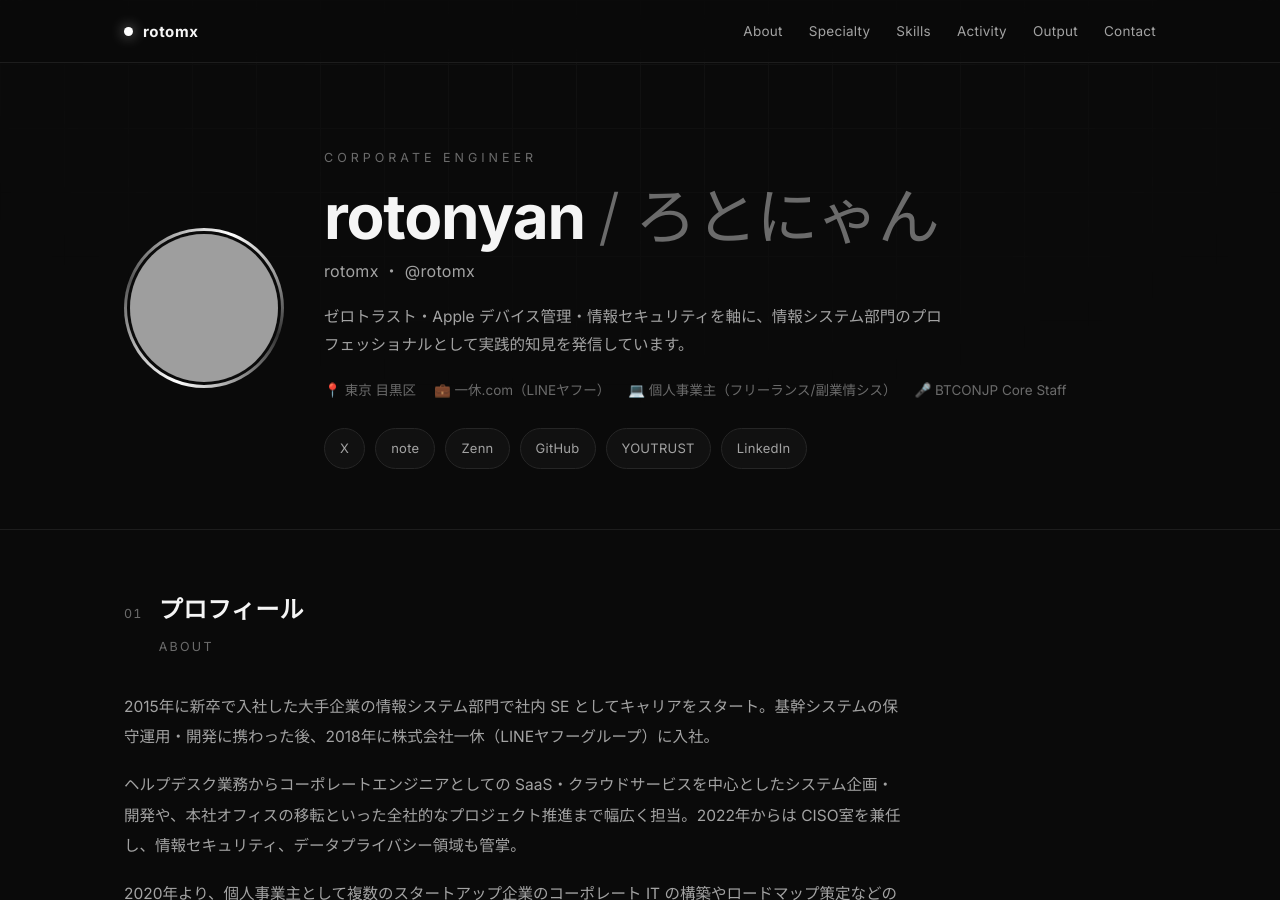
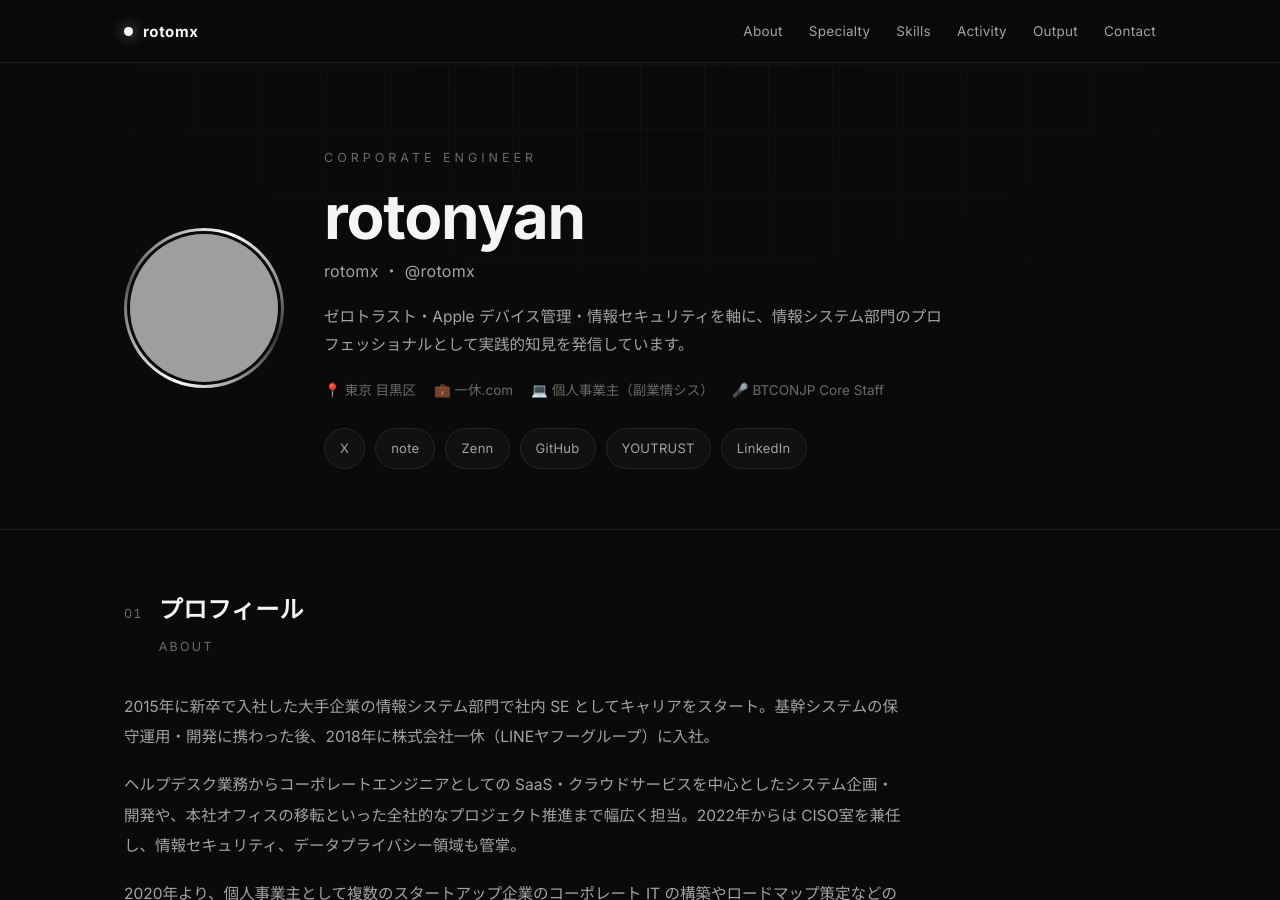
Before and after one commit to rotomx/rotomx.github.io, a Jekyll site: the page index.html, which Jekyll copies as it is, in a window 1280 px wide and 900 px high. Built offline with Jekyll 4.4.1, drawn with Linux system fonts in a browser that asks for light colours; grey boxes are pictures that could not be loaded.

Commit message:
Update index.html

```diff
--- a/index.html
+++ b/index.html
@@ -3,12 +3,12 @@
 <head>
 <meta charset="UTF-8" />
 <meta name="viewport" content="width=device-width, initial-scale=1.0" />
-<title>rotonyan / ろとにゃん — Portfolio</title>
-<meta name="description" content="rotomx / ろとにゃん のポートフォリオ。コーポレートエンジニア・情シス・CISO室。ゼロトラスト、Jamf、Apple デバイス管理、ISMS。" />
+<title>rotonyan — Portfolio</title>
+<meta name="description" content="rotomx / rotonyan のポートフォリオ" />
 <meta name="theme-color" content="#0a0a0a" />
 <meta property="og:type" content="website" />
-<meta property="og:title" content="rotonyan / ろとにゃん — Portfolio" />
-<meta property="og:description" content="コーポレートエンジニア・情シス・CISO室。実践的知見を発信。" />
+<meta property="og:title" content="rotonyan — Portfolio" />
+<meta property="og:description" content="コーポレートエンジニア rotonyan のポートフォリオサイト。" />
 <meta property="og:url" content="https://rotomx.github.io/" />
 <meta property="og:image" content="https://pbs.twimg.com/profile_images/2042805495262777344/cSh9aIG8_400x400.jpg" />
 <meta name="twitter:card" content="summary" />
@@ -220,13 +220,13 @@
       </div>
       <div>
         <div class="eyebrow">Corporate Engineer</div>
-        <h1 class="name">rotonyan <span>/ ろとにゃん</span></h1>
+        <h1 class="name">rotonyan</h1>
         <div class="handle">rotomx ・ @rotomx</div>
         <p class="tagline">ゼロトラスト・Apple デバイス管理・情報セキュリティを軸に、情報システム部門のプロフェッショナルとして実践的知見を発信しています。</p>
         <div class="meta-row">
           <span>📍 東京 目黒区</span>
-          <span>💼 一休.com（LINEヤフー）</span>
-          <span>💻️ 個人事業主（フリーランス/副業情シス）</span>
+          <span>💼 一休.com</span>
+          <span>💻️ 個人事業主（副業情シス）</span>
           <span>🎤 BTCONJP Core Staff</span>
         </div>
         <div class="socials">
```
